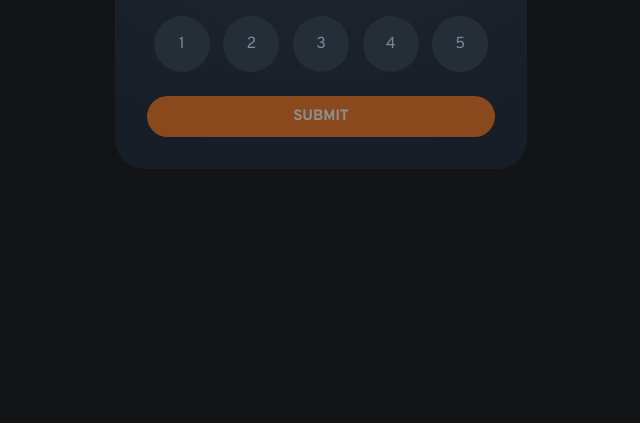
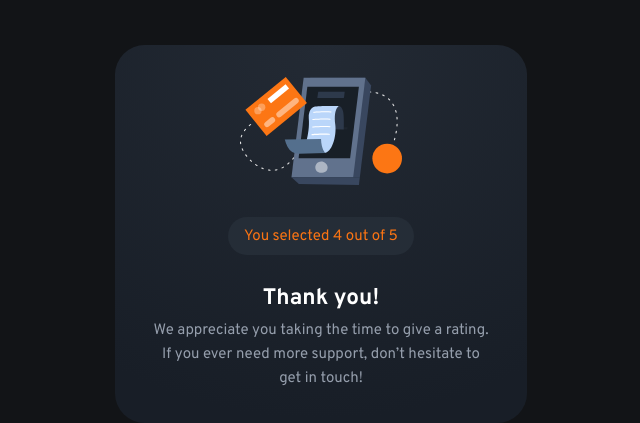
Before and after one commit to shrki416/interactive-rating-component, a website built with Vite: page index.html in a window 1280 px wide. Shown: the part 436-859 px from the top of the page, without its empty margins (319-959 px from the left). Before the commit the page ends 800 px from the top, so only its background shows below. Built offline with nearby package versions, Linux system fonts and the light colour scheme.

Commit message:
Thank you component finished

```diff
--- a/index.html
+++ b/index.html
@@ -88,6 +88,21 @@
         </form>
       </main>
     </div>
+    <div class="wrapper">
+      <div class="result-container">
+        <img
+          src="./assets/illustration-thank-you.svg"
+          alt="thank you for your feedback"
+          class="result-container-image"
+        />
+        <div class="result-container-selection">You selected 4 out of 5</div>
+        <h2 class="result-container-header">Thank you!</h2>
+        <p class="result-container-text">
+          We appreciate you taking the time to give a rating. If you ever need
+          more support, don’t hesitate to get in touch!
+        </p>
+      </div>
+    </div>
     <script type="module" src="/main.js"></script>
   </body>
 </html>
--- a/style.css
+++ b/style.css
@@ -232,3 +232,29 @@ body {
     height: 3.5rem;
   }
 }
+
+.result-container {
+  display: grid;
+  place-items: center;
+  font-size: var(--fs-reg);
+  line-height: 1.5rem;
+}
+
+.result-container-selection {
+  color: var(--primary);
+  padding: 8px 16px 6px;
+  border-radius: 22.5px;
+  background-color: var(--blue-800);
+  margin: 32px 0;
+}
+
+.result-container-header {
+  color: var(--white);
+  margin-bottom: 8px;
+}
+
+.result-container-text {
+  color: var(--gray-100);
+  text-align: center;
+  padding: 0 4px;
+}
```
